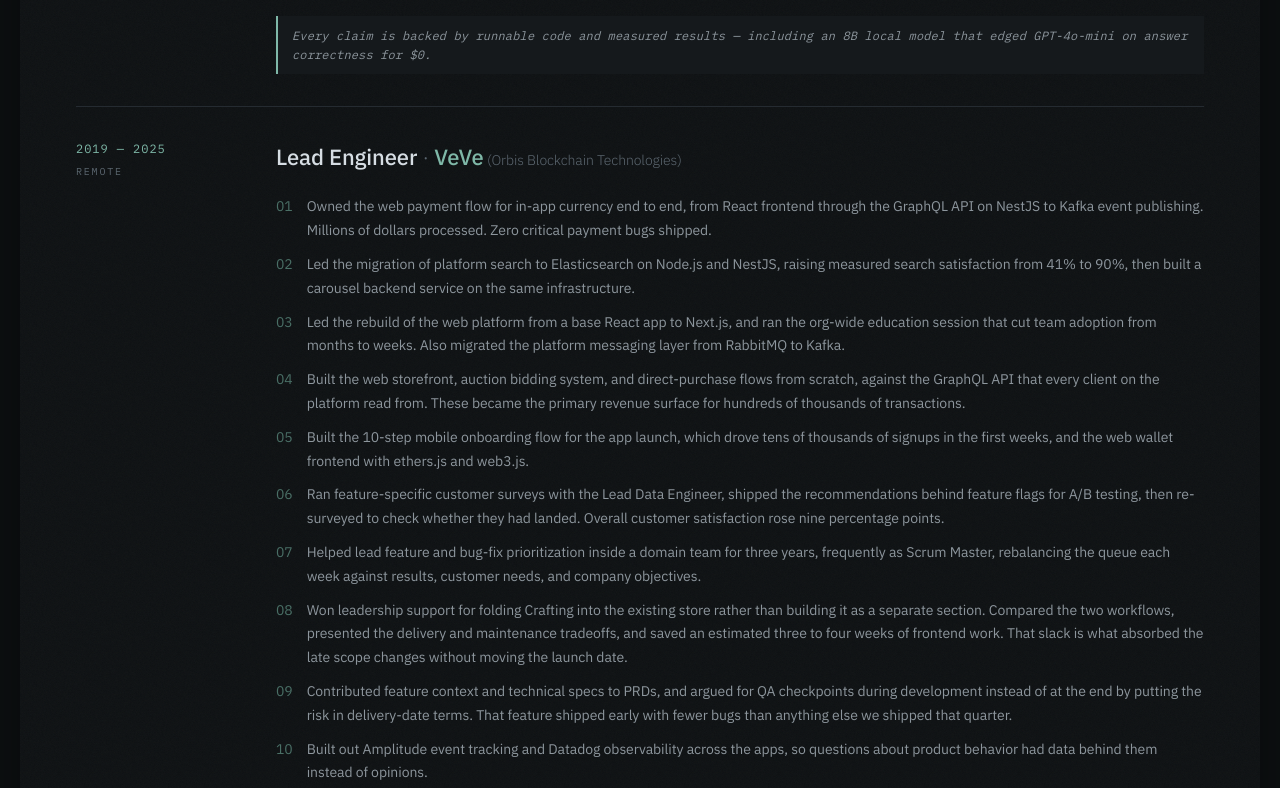
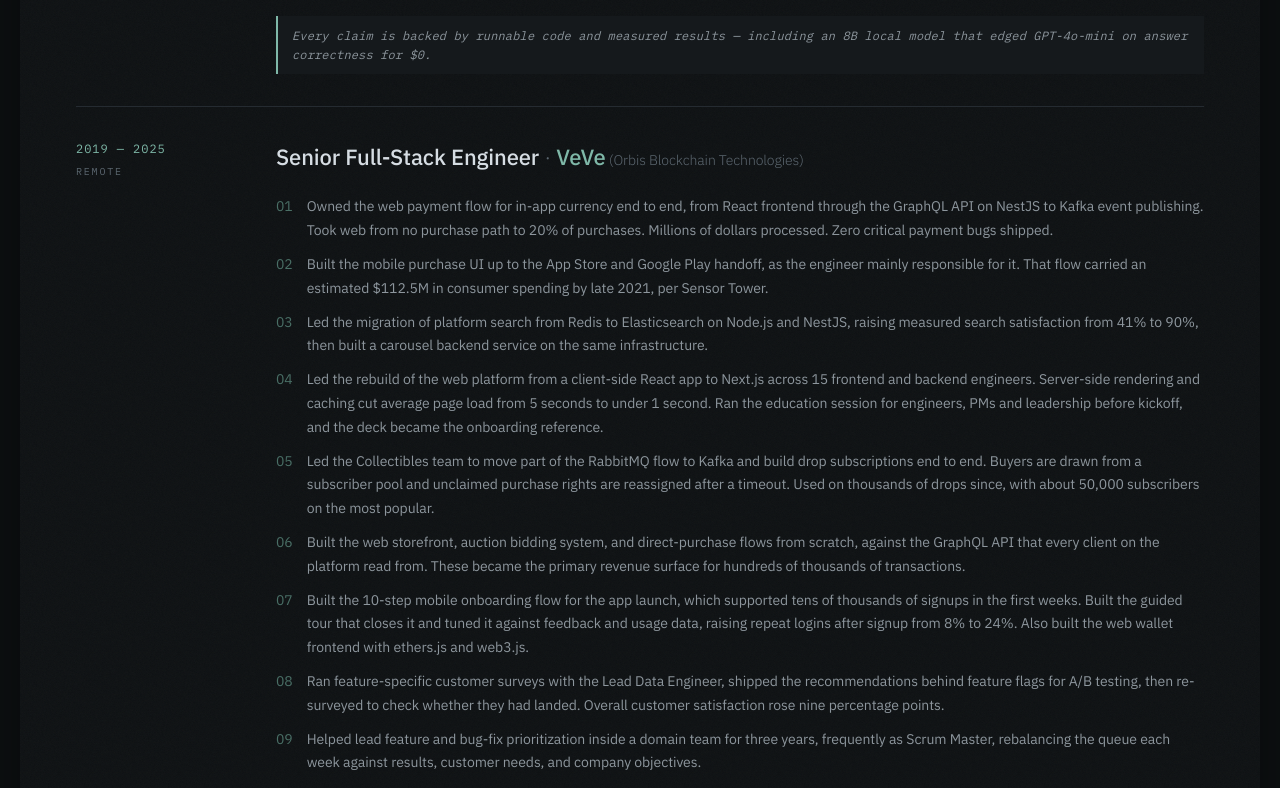
Before and after one commit to alexvervloet/PersonalWebsite, a React (Vite) app: page / in a window 1280 px wide. Shown: the part 2080-2868 px from the top of the page. Built offline with nearby package versions, Linux system fonts and the light colour scheme.

Commit message:
content: sync experience and series copy with resume

```diff
--- a/src/data.ts
+++ b/src/data.ts
@@ -59,6 +59,7 @@
       co: 'Independent',
       parent: undefined,
       role: 'Agentic Systems & Applied AI',
+      progression: undefined,
       period: '2025 — Present',
       place: 'Remote',
       bullets: [
@@ -71,15 +72,19 @@
     {
       co: 'VeVe',
       parent: 'Orbis Blockchain Technologies',
-      role: 'Lead Engineer',
+      role: 'Senior Full-Stack Engineer',
+      progression:
+        'Joined as Junior Mobile Engineer and progressed to Lead Web Engineer and Senior Full-Stack Engineer.',
       period: '2019 — 2025',
       place: 'Remote',
       bullets: [
-        'Owned the web payment flow for in-app currency end to end, from React frontend through the GraphQL API on NestJS to Kafka event publishing. Millions of dollars processed. Zero critical payment bugs shipped.',
-        'Led the migration of platform search to Elasticsearch on Node.js and NestJS, raising measured search satisfaction from 41% to 90%, then built a carousel backend service on the same infrastructure.',
-        'Led the rebuild of the web platform from a base React app to Next.js, and ran the org-wide education session that cut team adoption from months to weeks. Also migrated the platform messaging layer from RabbitMQ to Kafka.',
+        'Owned the web payment flow for in-app currency end to end, from React frontend through the GraphQL API on NestJS to Kafka event publishing. Took web from no purchase path to 20% of purchases. Millions of dollars processed. Zero critical payment bugs shipped.',
+        'Built the mobile purchase UI up to the App Store and Google Play handoff, as the engineer mainly responsible for it. That flow carried an estimated $112.5M in consumer spending by late 2021, per Sensor Tower.',
+        'Led the migration of platform search from Redis to Elasticsearch on Node.js and NestJS, raising measured search satisfaction from 41% to 90%, then built a carousel backend service on the same infrastructure.',
+        'Led the rebuild of the web platform from a client-side React app to Next.js across 15 frontend and backend engineers. Server-side rendering and caching cut average page load from 5 seconds to under 1 second. Ran the education session for engineers, PMs and leadership before kickoff, and the deck became the onboarding reference.',
+        'Led the Collectibles team to move part of the RabbitMQ flow to Kafka and build drop subscriptions end to end. Buyers are drawn from a subscriber pool and unclaimed purchase rights are reassigned after a timeout. Used on thousands of drops since, with about 50,000 subscribers on the most popular.',
         'Built the web storefront, auction bidding system, and direct-purchase flows from scratch, against the GraphQL API that every client on the platform read from. These became the primary revenue surface for hundreds of thousands of transactions.',
-        'Built the 10-step mobile onboarding flow for the app launch, which drove tens of thousands of signups in the first weeks, and the web wallet frontend with ethers.js and web3.js.',
+        'Built the 10-step mobile onboarding flow for the app launch, which supported tens of thousands of signups in the first weeks. Built the guided tour that closes it and tuned it against feedback and usage data, raising repeat logins after signup from 8% to 24%. Also built the web wallet frontend with ethers.js and web3.js.',
         'Ran feature-specific customer surveys with the Lead Data Engineer, shipped the recommendations behind feature flags for A/B testing, then re-surveyed to check whether they had landed. Overall customer satisfaction rose nine percentage points.',
         'Helped lead feature and bug-fix prioritization inside a domain team for three years, frequently as Scrum Master, rebalancing the queue each week against results, customer needs, and company objectives.',
         'Won leadership support for folding Crafting into the existing store rather than building it as a separate section. Compared the two workflows, presented the delivery and maintenance tradeoffs, and saved an estimated three to four weeks of frontend work. That slack is what absorbed the late scope changes without moving the launch date.',
@@ -93,11 +98,12 @@
       co: 'Influenxio',
       parent: undefined,
       role: 'Lead Frontend Engineer',
+      progression: undefined,
       period: '2018 — 2019',
       place: 'Taipei, TW',
       bullets: [
         'Led frontend in a small agile team building a React platform matching brands with influencers — shipping weekly through constantly changing specs.',
-        'Drove a 500% improvement in measured customer satisfaction through targeted testing, tooling improvements, and systematic refactoring.',
+        'Grew customers reporting satisfied or very satisfied from 200 to 1,000 through targeted testing, tooling improvements, and systematic refactoring.',
       ],
       meta: undefined,
     },
@@ -105,6 +111,7 @@
       co: 'Inspection Advisor',
       parent: undefined,
       role: 'Frontend Specialist',
+      progression: undefined,
       period: '2017 — 2018',
       place: 'Remote',
       bullets: [
@@ -230,8 +237,8 @@
     href: '/dives/',
     title: 'AI Engineering: Deep Dives',
     standfirst:
-      'A hands-on series on building with LLMs, written from scratch and readable here in full. Eight core dives that build on each other, nine bonus dives, a capstone, and the reference docs that tie them together. Every concept is a small runnable script; every claim is backed by something you can run.',
-    meta: 'Series - 18 deep dives - 2025 to 2026',
+      'A hands-on series on building with LLMs, written from scratch and readable here in full. Eight core dives that build on each other, sixteen bonus dives, a capstone, and the reference docs that tie them together. Every concept is a small runnable script; every claim is backed by something you can run.',
+    meta: 'Series - 25 deep dives - 2025 to 2026',
     core: [
       'OpenAI API',
       'Claude API',
```
